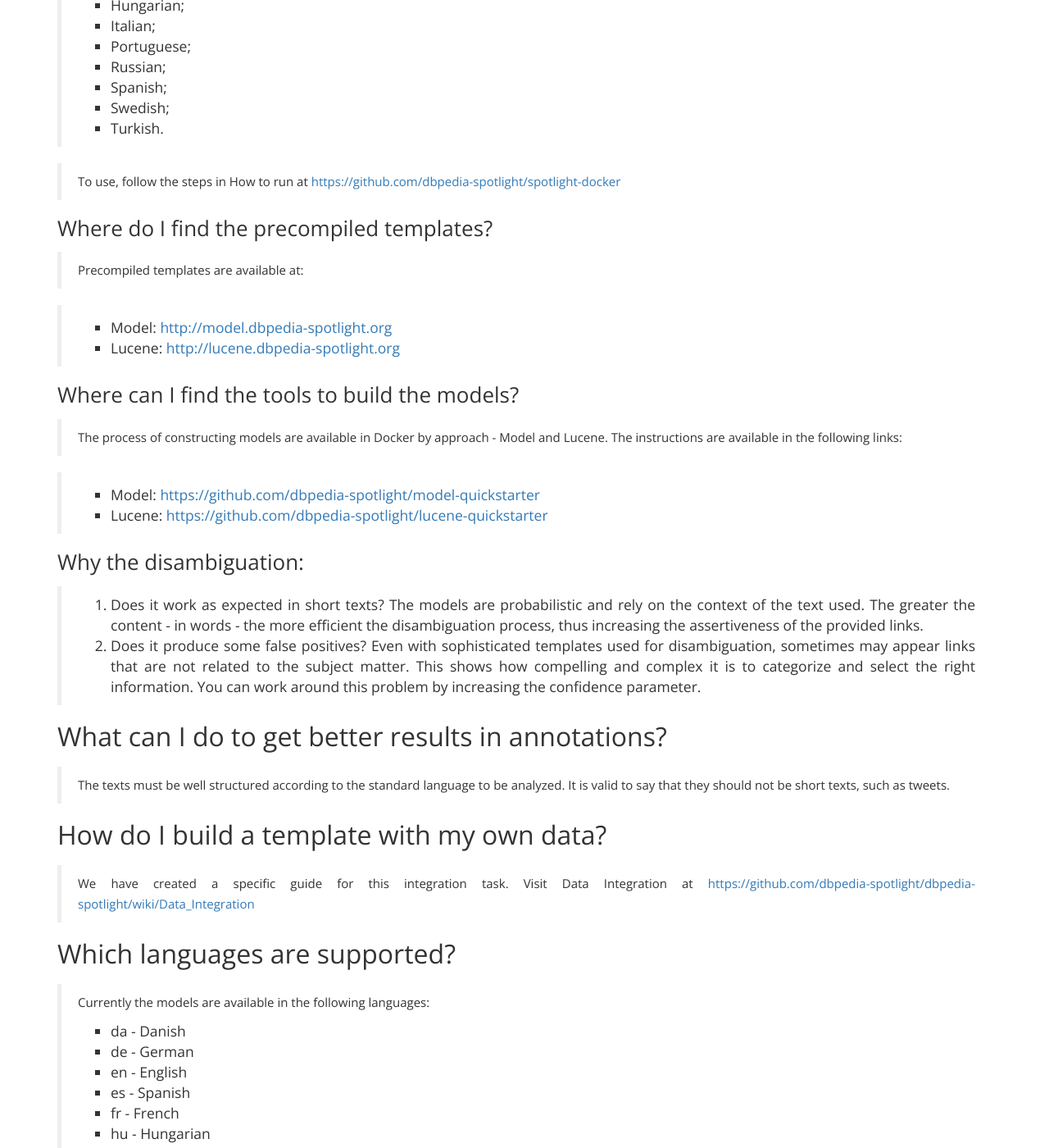
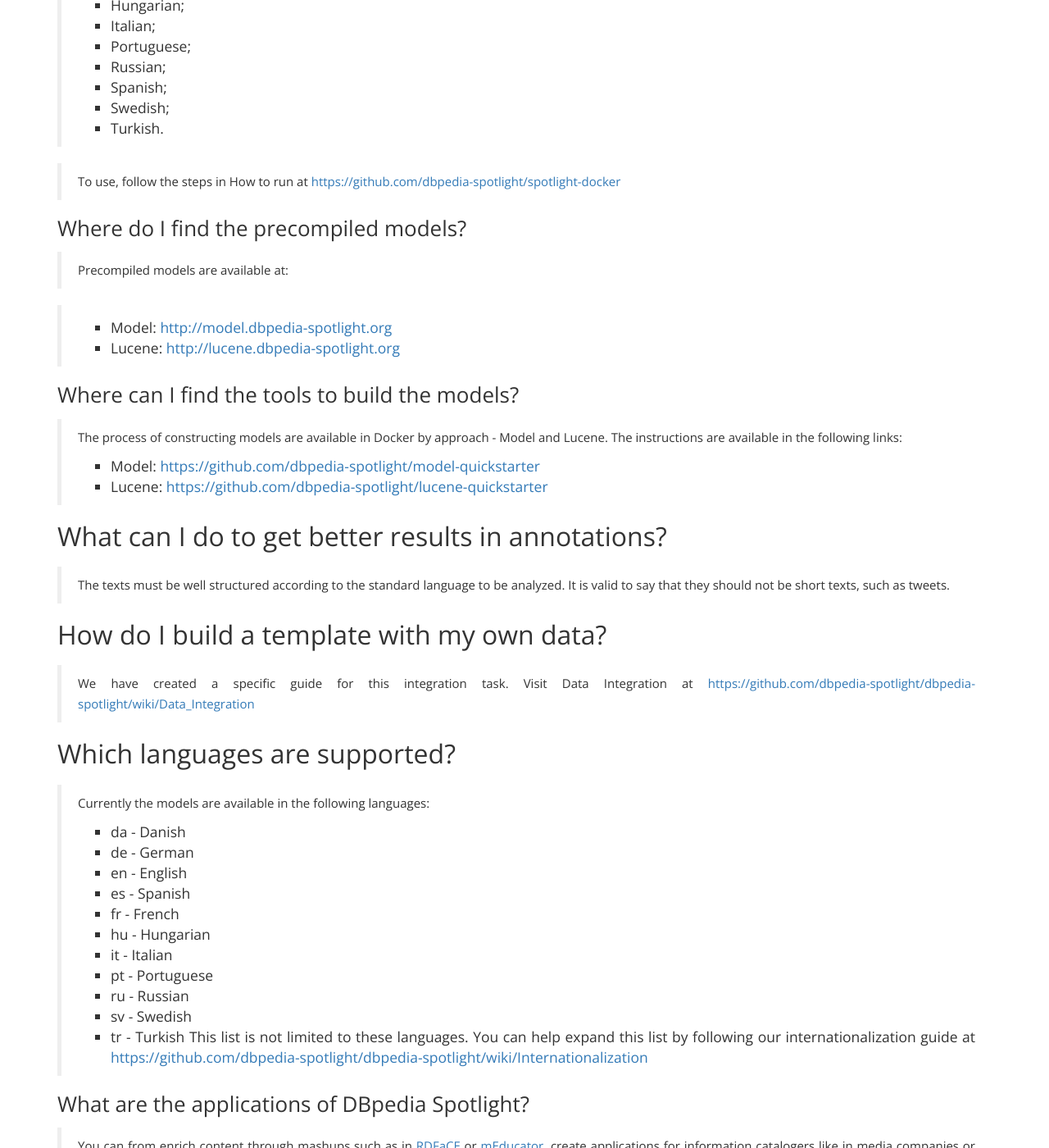
Before and after one commit to dbpedia-spotlight/dbpedia-spotlight.github.io, a Jekyll site: the page built from spotlight/faq.md, in a window 1280 px wide and 1400 px high, scrolled down 1287 px. Shown: the whole window at 82% size. Built offline with Jekyll 4.4.1, drawn with Linux system fonts in a browser that asks for light colours; comment, search, counter and statistics services are not loaded; some of the changed text lies outside the part shown.

Commit message:
Update faq.md

```diff
--- a/spotlight/faq.md
+++ b/spotlight/faq.md
@@ -44,9 +44,9 @@
 
 > To use, follow the steps in How to run at [https://github.com/dbpedia-spotlight/spotlight-docker](https://github.com/dbpedia-spotlight/spotlight-docker)
 
-### Where do I find the precompiled templates?
+### Where do I find the precompiled models?
 
-> Precompiled templates are available at:
+> Precompiled models are available at:
 
 > * Model: [http://model.dbpedia-spotlight.org](http://model.dbpedia-spotlight.org)
 > * Lucene: [http://lucene.dbpedia-spotlight.org](http://model.dbpedia-spotlight.org)
@@ -54,18 +54,8 @@
 ### Where can I find the tools to build the models?
 
 > The process of constructing models are available in Docker by approach - Model and Lucene. The instructions are available in the following links:
-
 > * Model: [https://github.com/dbpedia-spotlight/model-quickstarter](https://github.com/dbpedia-spotlight/model-quickstarter)
 > * Lucene: [https://github.com/dbpedia-spotlight/lucene-quickstarter](https://github.com/dbpedia-spotlight/lucene-quickstarter)
-
-
-### Why the disambiguation:
-
-> 1. Does it work as expected in short texts?
-> The models are probabilistic and rely on the context of the text used. The greater the content - in words - the more efficient the disambiguation process, thus increasing the assertiveness of the provided links.
-> 2. Does it produce some false positives?
-> Even with sophisticated templates used for disambiguation, sometimes may appear links that are not related to the subject matter. This shows how compelling and complex it is to categorize and select the right information. You can work around this problem by increasing the confidence parameter.
-
 
 ## What can I do to get better results in annotations?
 
@@ -98,3 +88,11 @@
 ### What are the differences in the models available? what does "en_2+2" stands for?
 > The numbers in the model names stand for cut-offs in terms of counts, so 2+3 stands for: minimum count of a surface form=2, minimum count of a context word=3.
 > Higher minimum counts mean that more sf-entity and sf-context word combinations are left out of the model.
+
+
+### Why the disambiguation:
+
+> ## 1. Does it work as expected in short texts?
+> The models are probabilistic and rely on the context of the text used. The greater the content - in words - the more efficient the disambiguation process, thus increasing the assertiveness of the provided links.
+> ## 2. Does it produce some false positives?
+> Even with sophisticated templates used for disambiguation, sometimes may appear links that are not related to the subject matter. This shows how compelling and complex it is to categorize and select the right information. You can work around this problem by increasing the confidence parameter.
```
